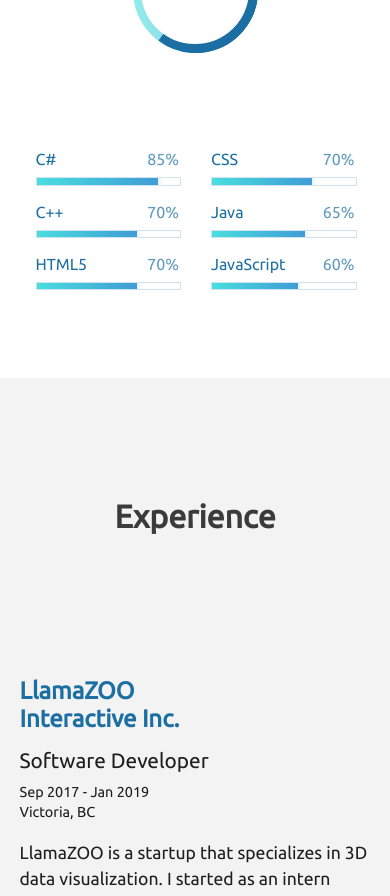
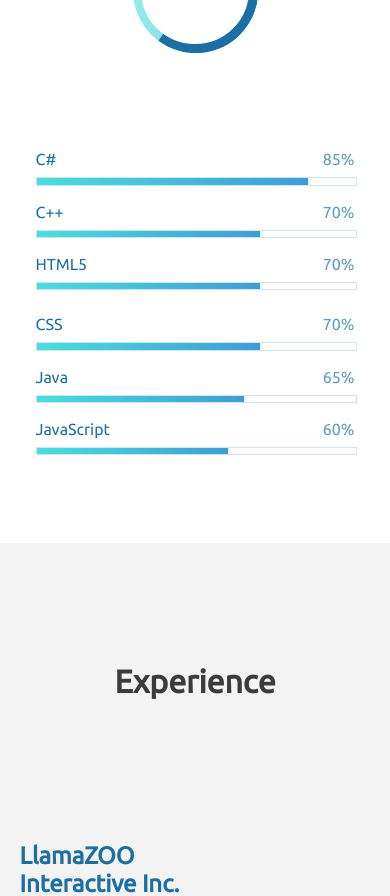
Before and after one commit to jmanke/jmanke.github.io, a React (Create React App) app: page / in a window 390 px wide. Shown: the part 2620-3516 px from the top of the page. Built offline with nearby package versions, Linux system fonts and the light colour scheme.

Commit message:
style refactor

```diff
--- a/public/main.css
+++ b/public/main.css
@@ -1255,6 +1255,10 @@ p {
 
 @media screen and (max-width: 767px) {
   .skills__languages {
+    -webkit-box-orient: vertical;
+    -webkit-box-direction: normal;
+        -ms-flex-direction: column;
+            flex-direction: column;
     width: 100%;
     margin: auto;
   }
--- a/public/scss/main.scss
+++ b/public/scss/main.scss
@@ -786,6 +786,7 @@ p {
     }
 
     @media screen and (max-width: $mobile-width) {
+      flex-direction: column;
       width: 100%;
       margin: auto;
     }
```
Also changed, not shown: 1 other file (tests, documents, lock files or other folders).
